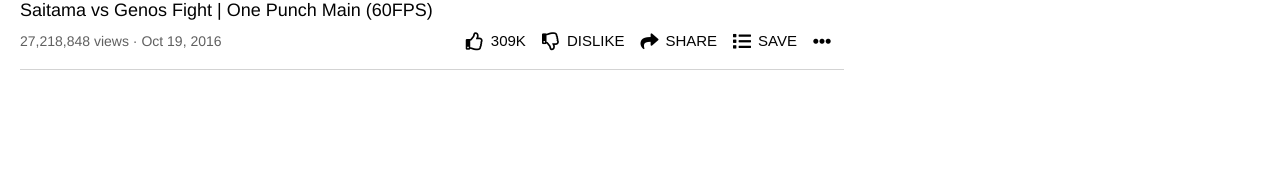
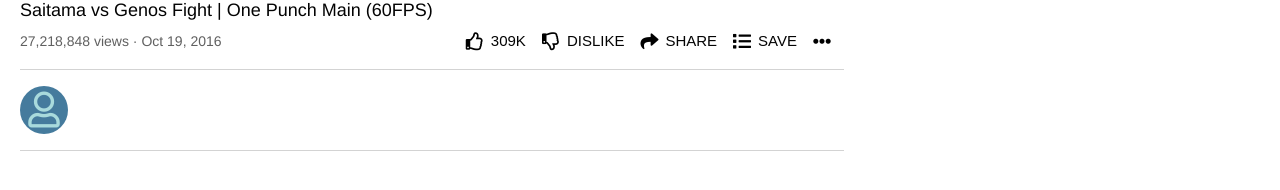
Before and after one commit to mdesanker/youtube-page, a React (Create React App) app: page / in a window 1280 px wide. Shown: the part 566-756 px from the top of the page. Built offline with nearby package versions, Linux system fonts and the light colour scheme.

Commit message:
Add profile icon to channel info section

```diff
--- /dev/null
+++ b/src/components/body/ChannelInfo.tsx
@@ -0,0 +1,33 @@
+import React from "react";
+import styled from "styled-components";
+
+const ChannelInfo: React.FC = () => {
+  return (
+    <Wrapper>
+      <ProfileImg className="far fa-user" />
+    </Wrapper>
+  );
+};
+
+const ProfileImg = styled.i`
+  height: 48px;
+  width: 48px;
+  border-radius: 50%;
+  font-size: 36px;
+  display: flex;
+  justify-content: center;
+  align-items: center;
+  background-color: #457b9d;
+  color: #a8dadc;
+`;
+
+const Wrapper = styled.div`
+  width: 100%;
+  padding: 16px 0;
+  margin-bottom: 24px;
+  border-bottom: 1px solid lightgray;
+
+  display: flex;
+`;
+
+export default ChannelInfo;
--- a/src/components/body/Page.tsx
+++ b/src/components/body/Page.tsx
@@ -1,5 +1,6 @@
 import React from "react";
 import styled from "styled-components";
+import ChannelInfo from "./ChannelInfo";
 import Sidebar from "./Sidebar";
 import VideoInfo from "./VideoInfo";
 import YoutubeEmbed from "./YoutubeEmbed";
@@ -10,6 +11,7 @@
       <VideoWrapper>
         <YoutubeEmbed embedId="km2OPUctni4" />
         <VideoInfo />
+        <ChannelInfo />
       </VideoWrapper>
       <Sidebar />
     </Wrapper>
```
